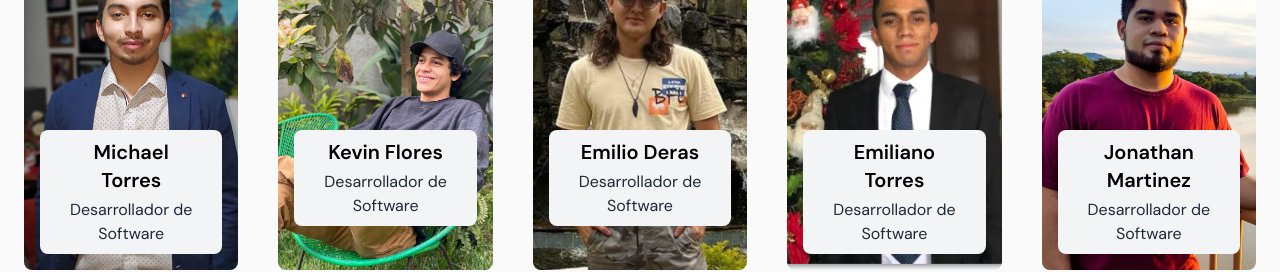
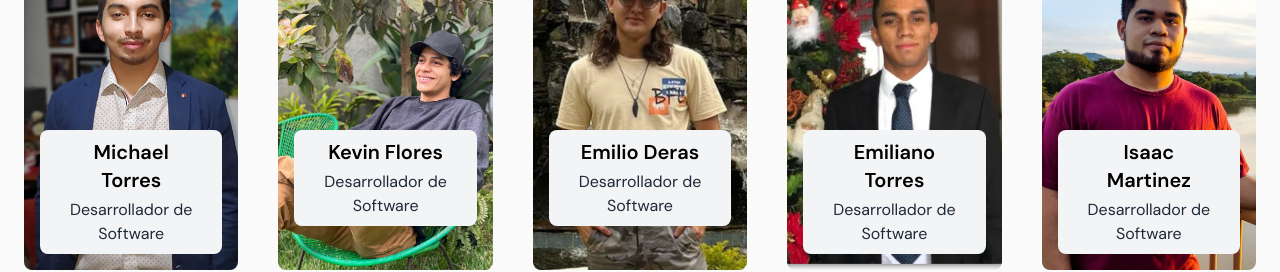
Before and after one commit to MichaelTorres12/DevNestStudios_LandingPage, a React (Vite) app: page / in a window 1280 px wide. Shown: the part 4180-4452 px from the top of the page. Built offline with nearby package versions, Linux system fonts and the light colour scheme.

Commit message:
Added the Vercel Stats Analytics

```diff
--- a/package.json
+++ b/package.json
@@ -12,6 +12,7 @@
   "dependencies": {
     "@emailjs/browser": "^4.3.3",
     "@heroicons/react": "^2.1.1",
+    "@vercel/analytics": "^1.2.2",
     "emailjs-com": "^3.2.0",
     "prop-types": "^15.8.1",
     "react": "^18.2.0",
--- a/src/App.jsx
+++ b/src/App.jsx
@@ -10,6 +10,9 @@ import { ProjectsComponent } from './components/ProjectsSection/ProjectsComponen
 import { TestimonialsComponent } from './components/TestimonialsSection/TestimonialsComponent';
 import { ContactComponent } from './components/ContactSection/ContactComponent';
 import { FooterComponent } from './components/FooterSection/FooterComponent';
+
+//Para llevar analytics desde Vercel Dashboard
+import { Analytics } from "@vercel/analytics/react"
 
 //Para hacer que mi carrusel funcione
 import "slick-carousel/slick/slick.css";
@@ -32,6 +35,8 @@ function App() {
       <ContactComponent/>
       <FooterComponent/>
 
+      <Analytics />
+
     </div>
   )
 }
--- a/src/components/TeamSection/TeamComponent.jsx
+++ b/src/components/TeamSection/TeamComponent.jsx
@@ -28,7 +28,7 @@ const teamMembers = [
   },
   {
     id: 5,
-    name: 'Jonathan Martinez',
+    name: 'Isaac Martinez',
     role: 'Desarrollador de Software',
     image: '/team/jhonaPic.webp'
   },
```
Also changed, not shown: 1 other file (tests, documents, lock files or other folders).
